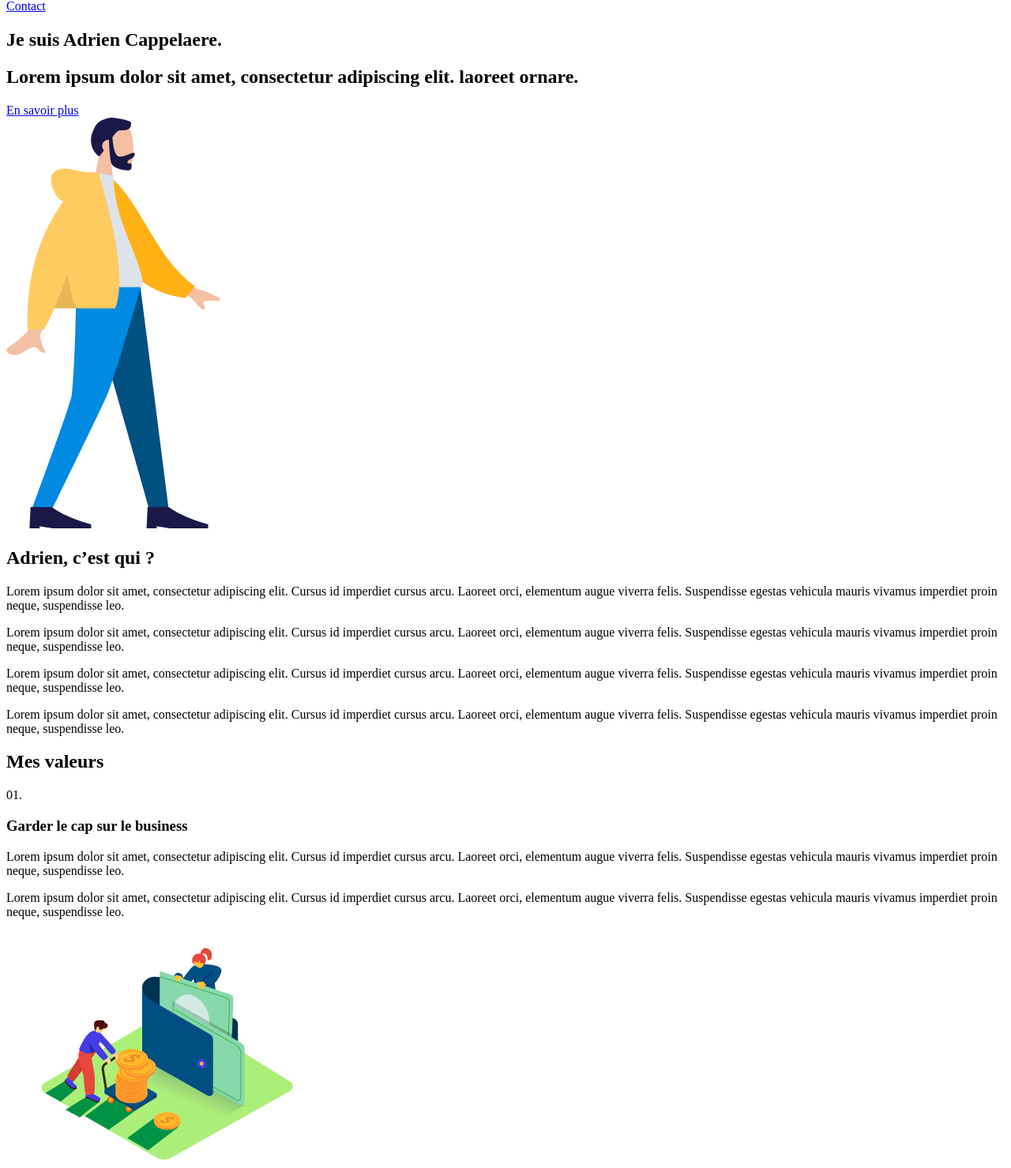
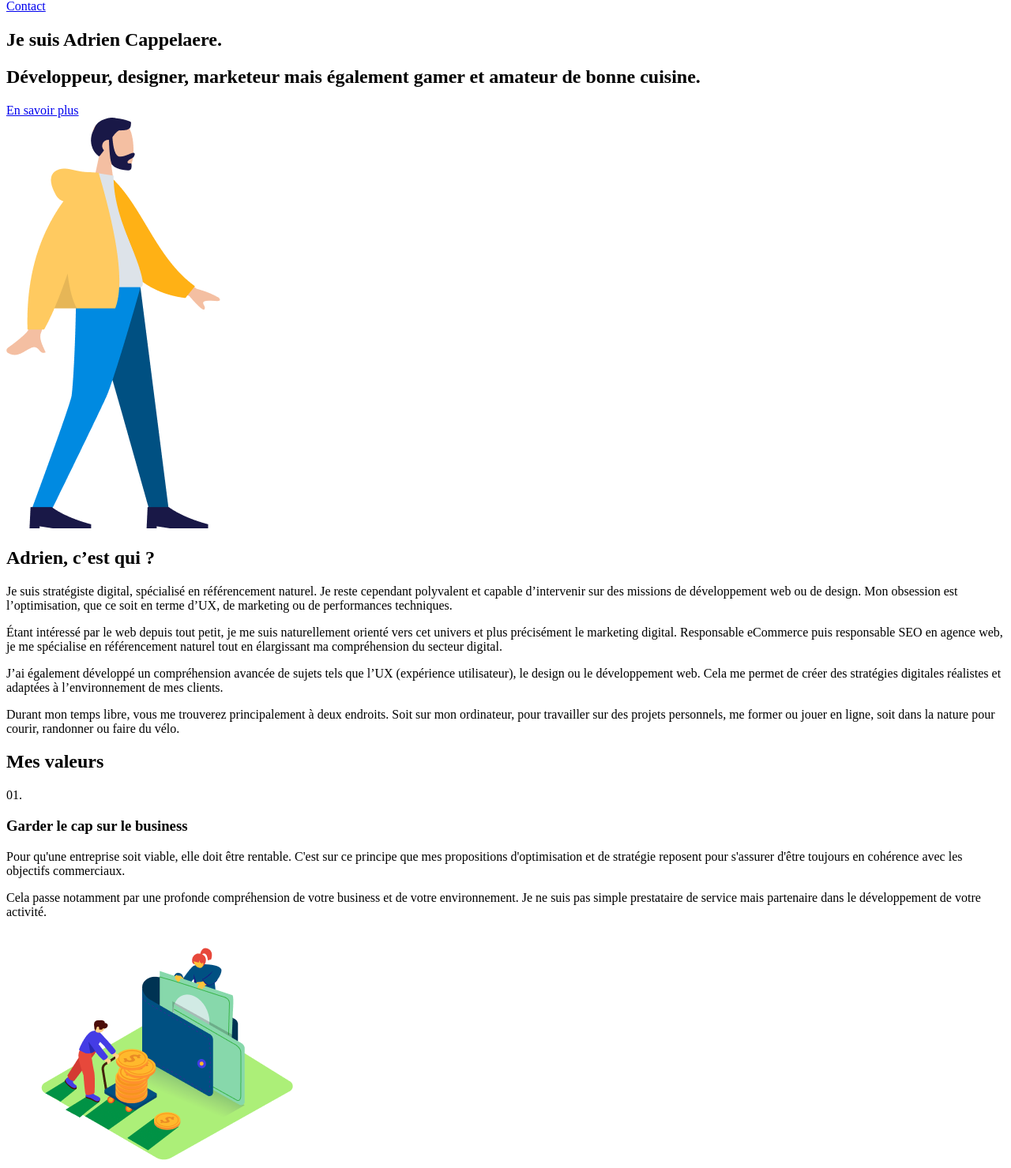
Before and after one commit to AdrienCappelaere/portfolio, a Symfony app: template templates/home/about.html.twig in a window 1280 px wide. Shown: the part 395-1874 px from the top of the page at 79% size. Run offline with Twig, Linux system fonts and the light colour scheme; the template is opened without the code that fills it, so the values that code supplies are empty; some libraries are stand-ins or nearby versions.

Commit message:
Add text

```diff
--- a/templates/home/about.html.twig
+++ b/templates/home/about.html.twig
@@ -12,7 +12,7 @@
         <section class="section a-hero a-hero-propos has-padding-bottom-0 is-flex">
             <div>
                 <h1 class="title is-size-2-mobile is-size-1-tablet has-text-white">Je suis Adrien Cappelaere.</h1>
-                <h2 class="title is-size-2-mobile is-size-1-tablet a-text-blue-3 has-margin-bottom-62">Lorem ipsum dolor sit amet, consectetur adipiscing elit.  laoreet ornare.</h2>
+                <h2 class="title is-size-2-mobile is-size-1-tablet a-text-blue-3 has-margin-bottom-62">Développeur, designer, marketeur mais également gamer et amateur de bonne cuisine.</h2>
                 <div class="is-flex">
                     <div class="scroller scroller-about has-margin-right-24">
                     </div>
@@ -34,10 +34,11 @@
             </div>
             <div class="a-hero-who-txt">
                 <h1 class="title is-size-2-mobile is-size-1-tablet has-text-primary has-margin-top-56">Adrien, c’est qui ?</h1>
-                <p class="content">Lorem ipsum dolor sit amet, consectetur adipiscing elit. Cursus id imperdiet cursus arcu. Laoreet orci, elementum augue viverra felis. Suspendisse egestas vehicula mauris vivamus imperdiet proin neque, suspendisse leo.</p>
-                <p class="content">Lorem ipsum dolor sit amet, consectetur adipiscing elit. Cursus id imperdiet cursus arcu. Laoreet orci, elementum augue viverra felis. Suspendisse egestas vehicula mauris vivamus imperdiet proin neque, suspendisse leo.</p>
-                <p class="content">Lorem ipsum dolor sit amet, consectetur adipiscing elit. Cursus id imperdiet cursus arcu. Laoreet orci, elementum augue viverra felis. Suspendisse egestas vehicula mauris vivamus imperdiet proin neque, suspendisse leo.</p>
-                <p class="content">Lorem ipsum dolor sit amet, consectetur adipiscing elit. Cursus id imperdiet cursus arcu. Laoreet orci, elementum augue viverra felis. Suspendisse egestas vehicula mauris vivamus imperdiet proin neque, suspendisse leo.</p>
+
+                <p class="content">Je suis stratégiste digital, spécialisé en référencement naturel. Je reste cependant polyvalent et capable d’intervenir sur des missions de développement web ou de design. Mon obsession est l’optimisation, que ce soit en terme d’UX, de marketing ou de performances techniques.</p>
+                <p class="content">Étant intéressé par le web depuis tout petit, je me suis naturellement orienté vers cet univers et plus précisément le marketing digital. Responsable eCommerce puis responsable SEO en agence web, je me spécialise en référencement naturel tout en élargissant ma compréhension du secteur digital.</p>
+                <p class="content">J’ai également développé un compréhension avancée de sujets tels que l’UX (expérience utilisateur), le design ou le développement web. Cela me permet de créer des stratégies digitales réalistes et adaptées à l’environnement de mes clients.</p>
+                <p class="content">Durant mon temps libre, vous me trouverez principalement à deux endroits. Soit sur mon ordinateur, pour travailler sur des projets personnels, me former ou jouer en ligne, soit dans la nature pour courir, randonner ou faire du vélo.</p>
             </div>
     </section>
 
@@ -48,8 +49,8 @@
             <div class="a-valeur-txt">
                 <p class="title is-size-1 a-text-blue-8 has-margin-bottom-16">01.</p>
                 <h3 class="subtitle is-size-4 has-text-weight-bold has-text-primary">Garder le cap sur le business</h3>
-                <p class="content">Lorem ipsum dolor sit amet, consectetur adipiscing elit. Cursus id imperdiet cursus arcu. Laoreet orci, elementum augue viverra felis. Suspendisse egestas vehicula mauris vivamus imperdiet proin neque, suspendisse leo.</p>
-                <p class="content">Lorem ipsum dolor sit amet, consectetur adipiscing elit. Cursus id imperdiet cursus arcu. Laoreet orci, elementum augue viverra felis. Suspendisse egestas vehicula mauris vivamus imperdiet proin neque, suspendisse leo.</p>
+                <p class="content">Pour qu'une entreprise soit viable, elle doit être rentable. C'est sur ce principe que mes propositions d'optimisation et de stratégie reposent pour s'assurer d'être toujours en cohérence avec les objectifs commerciaux.</p>
+                <p class="content">Cela passe notamment par une profonde compréhension de votre business et de votre environnement. Je ne suis pas simple prestataire de service mais partenaire dans le développement de votre activité.</p>
             </div>
             <div class="has-margin-16 a-valeur-img">
                 <img src="{{ asset('build/images/valeur-business.png') }}" alt="Illustration de la valeur Garder le cap sur le business">
@@ -59,8 +60,8 @@
             <div class="a-valeur-txt">
                 <p class="title is-size-1 a-text-blue-8 has-margin-bottom-16">02.</p>
                 <h3 class="subtitle is-size-4 has-text-weight-bold has-text-primary">L'UX est la clé du succès</h3>
-                <p class="content">Lorem ipsum dolor sit amet, consectetur adipiscing elit. Cursus id imperdiet cursus arcu. Laoreet orci, elementum augue viverra felis. Suspendisse egestas vehicula mauris vivamus imperdiet proin neque, suspendisse leo.</p>
-                <p class="content">Lorem ipsum dolor sit amet, consectetur adipiscing elit. Cursus id imperdiet cursus arcu. Laoreet orci, elementum augue viverra felis. Suspendisse egestas vehicula mauris vivamus imperdiet proin neque, suspendisse leo.</p>
+                <p class="content">Quelque soit l'objectif de votre activité, son succès réside dans votre compréhension de vos utilisateurs. Ne pas aligner vos actions avec les besoins de ceux qui utilisent votre produit ou service, c'est courir à votre perte.</p>
+                <p class="content">C'est pour cette raison que je cherche constamment à comprendre vos utilisateurs, leurs difficultés et leurs besoins afin d'orienter votre stratégie dans la bonne direction.</p>
             </div>
             <div class="a-valeur-gauche has-margin-16 a-valeur-img">
                 <img src="{{ asset('build/images/valeur-ux.png') }}" alt="Illustration de la valeur L'UX est la clé du succès">
@@ -70,8 +71,8 @@
             <div class="a-valeur-txt">
                 <p class="title is-size-1 a-text-blue-8 has-margin-bottom-16">03.</p>
                 <h3 class="subtitle is-size-4 has-text-weight-bold has-text-primary">Une relation saine et pérenne</h3>
-                <p class="content">Lorem ipsum dolor sit amet, consectetur adipiscing elit. Cursus id imperdiet cursus arcu. Laoreet orci, elementum augue viverra felis. Suspendisse egestas vehicula mauris vivamus imperdiet proin neque, suspendisse leo.</p>
-                <p class="content">Lorem ipsum dolor sit amet, consectetur adipiscing elit. Cursus id imperdiet cursus arcu. Laoreet orci, elementum augue viverra felis. Suspendisse egestas vehicula mauris vivamus imperdiet proin neque, suspendisse leo.</p>
+                <p class="content">Je me positionne en tant que partenaire dans notre collaboration. La transparence est totale dans notre communication et je vous conseille à tous les niveaux de votre stratégie digitale.</p>
+                <p class="content">Je vous aide à définir de nouvelles opportunités pour votre activité, et vous accompagne de la stratégie à l'implémentation concrète de vos prochaines solutions.</p>
             </div>
             <div class="has-margin-16 a-valeur-img">
                 <img src="{{ asset('build/images/valeur-client.png') }}" alt="Illustration de la valeur Une relation saine et pérenne">
@@ -81,8 +82,8 @@
             <div class="a-valeur-txt">
                 <p class="title is-size-1 a-text-blue-8 has-margin-bottom-16">04.</p>
                 <h3 class="subtitle is-size-4 has-text-weight-bold has-text-primary">Faire parler les chiffres</h3>
-                <p class="content">Lorem ipsum dolor sit amet, consectetur adipiscing elit. Cursus id imperdiet cursus arcu. Laoreet orci, elementum augue viverra felis. Suspendisse egestas vehicula mauris vivamus imperdiet proin neque, suspendisse leo.</p>
-                <p class="content">Lorem ipsum dolor sit amet, consectetur adipiscing elit. Cursus id imperdiet cursus arcu. Laoreet orci, elementum augue viverra felis. Suspendisse egestas vehicula mauris vivamus imperdiet proin neque, suspendisse leo.</p>
+                <p class="content">De nos jours, nous récoltons au quotidien des milliers d'informations qui sont mises à notre disposition. Je les analyse pour définir votre stratégie digitale et l'adapter en fonction de leurs évolutions.</p>
+                <p class="content">Ces chiffres sont essentiels pour évaluer le succès de votre stratégie et pouvoir la faire évoluer. Je met donc en place des systèmes de tracking pour pouvoir mesurer les différents leviers digitaux mis en place.</p>
             </div>
             <div class="a-valeur-gauche has-margin-16 a-valeur-img">
                 <img src="{{ asset('build/images/valeur-chiffre.png') }}" alt="Illustration de la valeur Faire parler les chiffres">
@@ -92,8 +93,8 @@
             <div class="a-valeur-txt">
                 <p class="title is-size-1 a-text-blue-8 has-margin-bottom-16">05.</p>
                 <h3 class="subtitle is-size-4 has-text-weight-bold has-text-primary">Se former en permanence</h3>
-                <p class="content">Lorem ipsum dolor sit amet, consectetur adipiscing elit. Cursus id imperdiet cursus arcu. Laoreet orci, elementum augue viverra felis. Suspendisse egestas vehicula mauris vivamus imperdiet proin neque, suspendisse leo.</p>
-                <p class="content">Lorem ipsum dolor sit amet, consectetur adipiscing elit. Cursus id imperdiet cursus arcu. Laoreet orci, elementum augue viverra felis. Suspendisse egestas vehicula mauris vivamus imperdiet proin neque, suspendisse leo.</p>
+                <p class="content">Le digital est un domaine qui évolue en permanence et très rapidement. Les méthodes d'aujourd'hui ne sont pas celles de demain et je reste donc en formation constante pour être à la pointe des connaissances.</p>
+                <p class="content">Cette auto-formation continue me permet également d'élargir mon champs de compétences en me formant sur des sujets complémentaires. Comprendre les différents axes du digital que sont le technique, l'UX et le marketing est essentiel pour un professionnel spécialisé dans ce domaine.</p>
             </div>
             <div class="has-margin-16 a-valeur-img">
                 <img src="{{ asset('build/images/valeur-apprendre.png') }}" alt="Illustration de la valeur Se former en permanence">
@@ -109,7 +110,7 @@
         <div class="section">
             <div class="a-footer-txt">
                 <h2 class="title is-size-3-mobile is-size-1-tablet is-marginless has-text-white">Me contacter</h2>
-                <p class="title is-size-3-mobile is-size-1-tablet a-text-blue-3">Lorem ipsum dolor sit amet, consectetur adipiscing elit. Lectus nunc aliquet enim laoreet ornare. </p>
+                <p class="title is-size-3-mobile is-size-1-tablet a-text-blue-3">Je serais ravi d’échanger avec vous autour d’un bon thé. Envoyez moi un email et arrangeons nos disponibilités !</p>
                 <a href="{{ path('contact') }}" class="button is-white has-text-primary has-text-weight-bold">
                     <span>Me contacter</span>
                     <span class="icon">
```
Also changed, not shown: templates/home/index.html.twig (+5 -5 lines).
